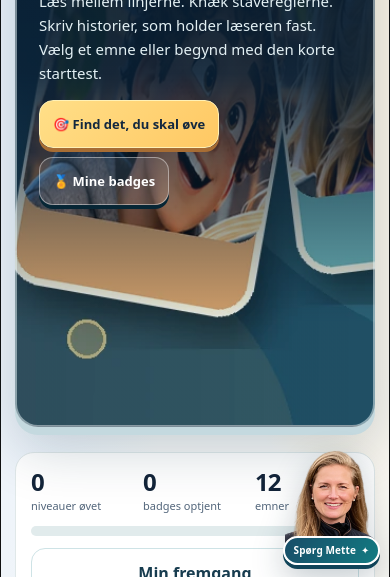
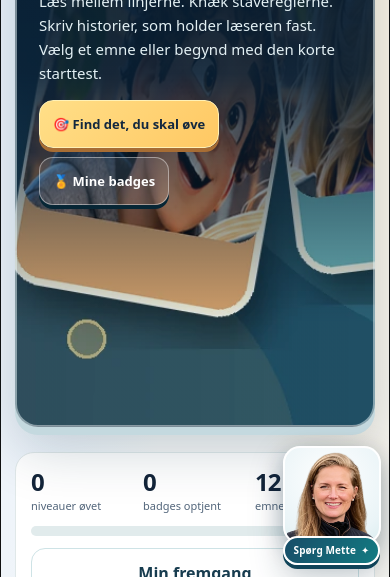
Before and after one commit to hartelius-hue/dansk5D, a plain HTML site: page index.html in a window 390 px wide. Shown: the part 267-844 px from the top of the page. Drawn offline with Linux system fonts and the light colour scheme.

Commit message:
Tilpas beskæring og visning af Mettes originale portræt i alle størrelser

```diff
--- a/style.css
+++ b/style.css
@@ -107,7 +107,6 @@
  transition:transform .18s ease,filter .18s ease;
 }
 .mette-float:hover{transform:translateY(-5px) scale(1.025);filter:drop-shadow(0 14px 19px rgba(9,37,54,.29))}
-.mette-float picture{display:block;width:132px;height:132px}
 .mette-float img{display:block;width:132px;height:132px;object-fit:contain;object-position:center}
 .mette-float-label{
  display:flex;align-items:center;gap:5px;justify-content:center;white-space:nowrap;
@@ -156,7 +155,7 @@
  .mode-hero{height:168px}
  .playing-banner{height:96px}
  .mette-float{width:103px;min-height:116px;right:7px;bottom:12px}
- .mette-float picture,.mette-float img{width:98px;height:98px}
+ .mette-float img{width:98px;height:98px}
  .mette-float-label{font-size:10px;padding:7px 9px;margin-top:-8px}
  .intro-guidance{margin:16px 0;padding:12px 15px}
  .intro-guidance p{font-size:12px}
@@ -176,3 +175,19 @@
   .progress-strip .bar{grid-column:1/-1;width:100%}
   .progress-strip .btn{grid-column:1/-1;margin-left:0!important;justify-self:stretch}
 }
+
+/* Mette – originalt portrætfoto fra Læseblik, ikke genereret avatar. */
+.mette-float .mette-float-photo{
+ width:132px;height:132px;display:block;
+ object-fit:contain;object-position:center bottom;
+ padding:0;background:radial-gradient(circle at 48% 35%,#ffffff 0%,#eaf4f7 76%,#dbeef0 100%);
+ border:2px solid rgba(255,255,255,.96);border-radius:22px;
+ box-shadow:0 8px 22px rgba(11,40,60,.23);
+}
+.helper-photo{
+ object-fit:cover;object-position:center 16%;
+ background:linear-gradient(145deg,#f2f8f9,#e6eef4);
+}
+@media(max-width:650px){
+ .mette-float .mette-float-photo{width:98px;height:98px;border-radius:17px}
+}
```
